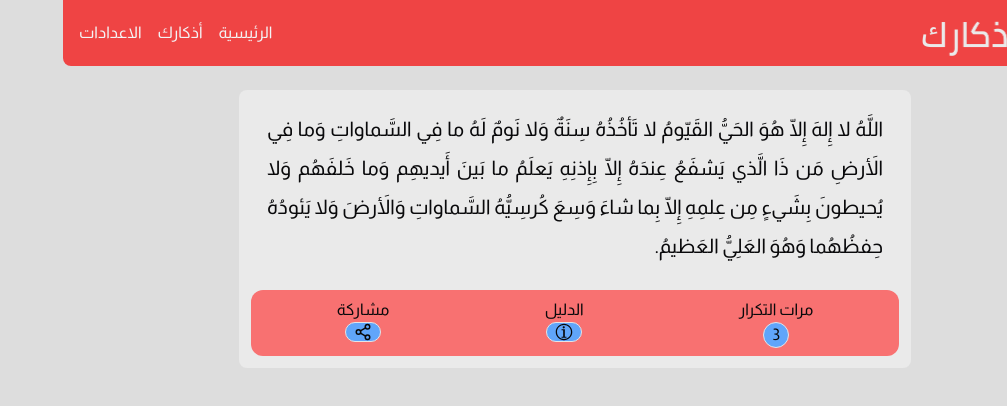
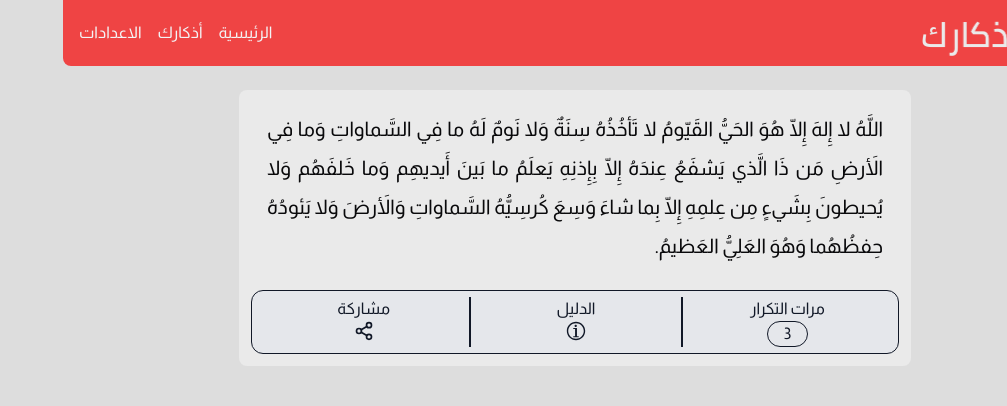
Before and after one commit to ahmed5353/Athkarok-app, a Next.js app: page /athkar/sabah in a window 1280 px wide. Shown: the top 406 px of the page, without its empty margins (273-1280 px from the left). Built offline with nearby package versions, Linux system fonts and the light colour scheme.

Commit message:
feat: add thikr card UI

```diff
--- a/src/app/(routes)/athkar/sabah/components/FooterItem.tsx
+++ b/src/app/(routes)/athkar/sabah/components/FooterItem.tsx
@@ -1,13 +1,32 @@
+import clsx from "clsx";
 import React, { ReactNode } from "react";
 interface FooterItemProps {
   label: string;
   value: ReactNode;
+  isLast?: boolean;
+  className?: string;
 }
-export default function FooterItem({ label, value }: FooterItemProps) {
+export default function FooterItem({
+  label,
+  value,
+  isLast,
+  className,
+}: FooterItemProps) {
   return (
-    <div className="flex flex-grow cursor-pointer flex-col items-center">
+    <div
+      className={clsx(
+        "flex cursor-pointer flex-col items-center text-gray-900",
+        !isLast && "border-e-2 border-gray-900",
+        className,
+      )}
+    >
       <span>{label}</span>
-      <span className="py-.5 rounded-full border bg-blue-400 px-2">
+      <span
+        className={clsx(
+          typeof value === "number" &&
+            "rounded-full border border-gray-900 px-4",
+        )}
+      >
         {value}
       </span>
     </div>
--- a/src/app/(routes)/athkar/sabah/page.tsx
+++ b/src/app/(routes)/athkar/sabah/page.tsx
@@ -6,9 +6,9 @@ import FooterItem from "./components/FooterItem";
 
 export default function page() {
   const footerItems = [
-    { id: 1, label: "مرات التكرار", value: "3" },
-    { id: 2, label: "الدليل", value: <GiInfo className="text-lg" /> },
-    { id: 3, label: "مشاركة", value: <FiShare2 className="text-lg" /> },
+    { id: 1, label: "مرات التكرار", value: 3 },
+    { id: 2, label: "الدليل", value: <GiInfo className="text-xl" /> },
+    { id: 3, label: "مشاركة", value: <FiShare2 className="text-xl" /> },
   ];
   return (
     <Card>
@@ -24,9 +24,14 @@ export default function page() {
           </p>
         </blockquote>
         <footer>
-          <div className="flex justify-around rounded-xl bg-red-400 p-2">
-            {footerItems?.map((item) => (
-              <FooterItem key={item.id} label={item.label} value={item.value} />
+          <div className="grid grid-cols-3 rounded-xl border border-gray-900 bg-gray-200 p-1.5">
+            {footerItems?.map((item, index) => (
+              <FooterItem
+                key={item.id}
+                label={item.label}
+                value={item.value}
+                isLast={index === footerItems.length - 1}
+              />
             ))}
           </div>
         </footer>
--- a/src/app/(routes)/home/components/DropDownMenu.tsx
+++ b/src/app/(routes)/home/components/DropDownMenu.tsx
@@ -52,8 +52,8 @@ export function DropdownMenuDemo() {
       </DropdownMenuTrigger>
       {/* TODO: Make list Items the favorite if no favourites use the most Common */}
       <DropdownMenuContent className="w-56" role="menu">
-        <DropdownMenuLabel className="font-extrabold">
-          الأكثر شهرة
+        <DropdownMenuLabel className="text-md font-bold">
+          محطات شائعة
         </DropdownMenuLabel>
         <DropdownMenuSeparator />
         <DropdownMenuGroup>
```
